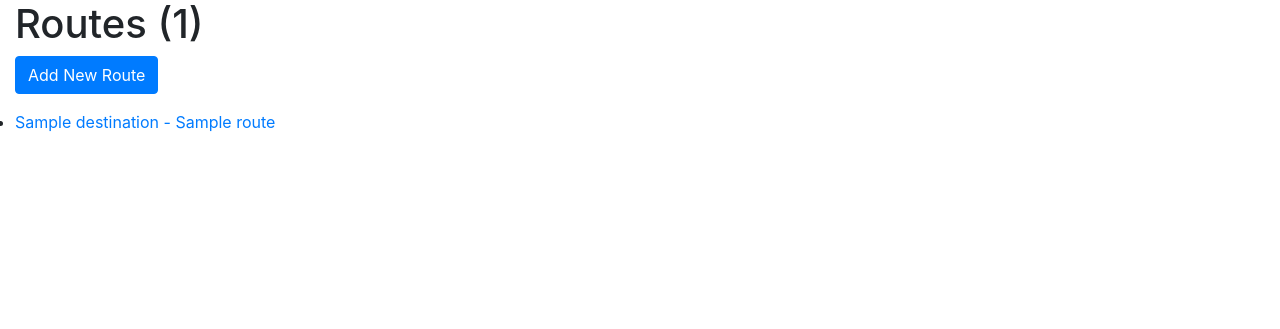
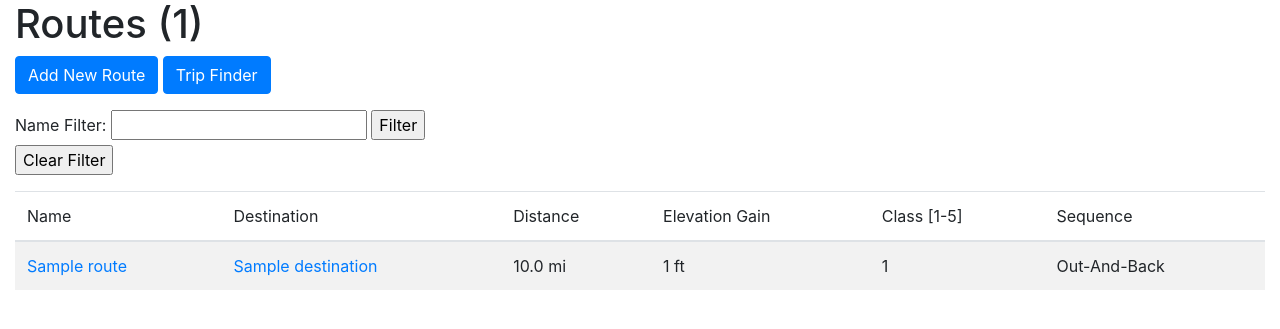
Before and after one commit to pschlais/hikeplanner, a Django app: page /planner/route/ in a window 1280 px wide. Shown: the part 24-353 px from the top of the page. Run offline with Django 3.2, Linux system fonts and the light colour scheme; a user stored in the database is signed in; tables that the repository leaves empty hold one stand-in row (values such as "Sample post"); some libraries are stand-ins or nearby versions.

Commit message:
Added table and filter on route list page like destination list. Updated the route detail view for error handling in the case where generic drive data is not available for a given major city-trailhead combination.

```diff
--- a/planner/templates/planner/destination_list.html
+++ b/planner/templates/planner/destination_list.html
@@ -5,8 +5,8 @@
 
 <h1>Destinations ({{destination_list | length}})</h1>
 <p>
-  <a class="btn btn-primary" href="{% url 'destination-add-combo' %}">Add New Destination</a>
-  <a class="btn btn-primary" href="{% url 'destination-search' %}">Trip Finder</a>
+  <a href="{% url 'destination-add-combo' %}" class="btn btn-primary">Add New Destination</a>
+  <a href="{% url 'destination-search' %}" class="btn btn-primary">Trip Finder</a>
 </p>
 <p>
   <form action="" method="GET">
--- a/planner/templates/planner/route_list.html
+++ b/planner/templates/planner/route_list.html
@@ -2,11 +2,46 @@
 
 {% block main_content %}
   {% include "planner/_nav_header.html" %}
+
   <h1>Routes ({{route_list | length}})</h1>
-  <p><a href="{% url 'route-add-combo' %}" class="btn btn-primary">Add New Route</a></p>
-  <ul>
-    {% for route in route_list %}
-      <li><a href="{{route.get_absolute_url}}">{{route.destination.name}} - {{route.name}}</a></li>
-    {% endfor %}
-  </ul>
+  <p>
+    <a href="{% url 'route-add-combo' %}" class="btn btn-primary">Add New Route</a>
+    <a href="{% url 'destination-search' %}" class="btn btn-primary">Trip Finder</a>
+  </p>
+  <p>
+    <form action="" method="GET">
+      <label for="id_route_name">Name Filter:</label>
+      <input type="text" name="route_name" maxlength="40" id="id_route_name">
+      <input type="submit" value="Filter">
+    </form>
+    <form action="" method="GET">
+      <input type="submit" value="Clear Filter">
+    </form>
+  </p>
+
+  <table class="table table-striped">
+    <thead>
+      <tr>
+        <th scope="col">Name</th>
+        <th scope="col">Destination</th>
+        <th scope="col">Distance</th>
+        <th scope="col">Elevation Gain</th>
+        <th scope="col">Class [1-5]</th>
+        <th scope="col">Sequence</th>
+      </tr>
+    </thead>
+    <tbody>
+      {% for route in route_list %}
+        <tr>
+          <td><a href="{{route.get_absolute_url}}">{{route.name}}</a></td>
+          <td><a href="{{route.destination.get_absolute_url}}">{{route.destination.name}}</a></td>
+          <td>{{route.total_distance|floatformat:1}} mi</td>
+          <td>{{route.gain|floatformat:"0"}} ft</td>
+          <td>{{route.class_rating}}</td>
+          <td>{{route.path_seq_expanded}}</td>
+        </tr>
+      {% endfor %}
+    </tbody>
+  </table>
+
 {% endblock %}
--- a/planner/views.py
+++ b/planner/views.py
@@ -318,6 +318,13 @@ class DestinationAutocomplete(BaseSelectAutocomplete):
 class RouteListView(LoginRequiredMixin, generic.ListView):
     model = Route
 
+    def get_queryset(self):
+        route_name = self.request.GET.get("route_name", "")
+        if route_name:
+            return Route.objects.filter(name__icontains=route_name)
+        else:
+            return Route.objects.all()
+
 
 class RouteDetailView(LoginRequiredMixin, generic.DetailView):
     model = Route
@@ -338,12 +345,17 @@ class RouteDetailView(LoginRequiredMixin, generic.DetailView):
             and self.request.user.profile.nearest_city is not None):
 
             mc = self.request.user.profile.nearest_city
-            drive_obj = DriveTimeMajorCity.objects.get(
+            try:
+                drive_obj = DriveTimeMajorCity.objects.get(
                             trailhead=self.object.trailhead,
-                            majorcity=mc)
-            context['general_drive_flag'] = True
-            context['general_drive_time'] = drive_obj.drive_time_str
-            context['general_drive_dist'] = drive_obj.drive_distance_miles
+                            majorcity=mc,
+                            api_call_status=DriveTimeMajorCity.OK)
+            except DriveTimeMajorCity.DoesNotExist:
+                context['general_drive_flag'] = False
+            else:
+                context['general_drive_flag'] = True
+                context['general_drive_time'] = drive_obj.drive_time_str
+                context['general_drive_dist'] = drive_obj.drive_distance_miles
         else:
             context['general_drive_flag'] = False
 
```
